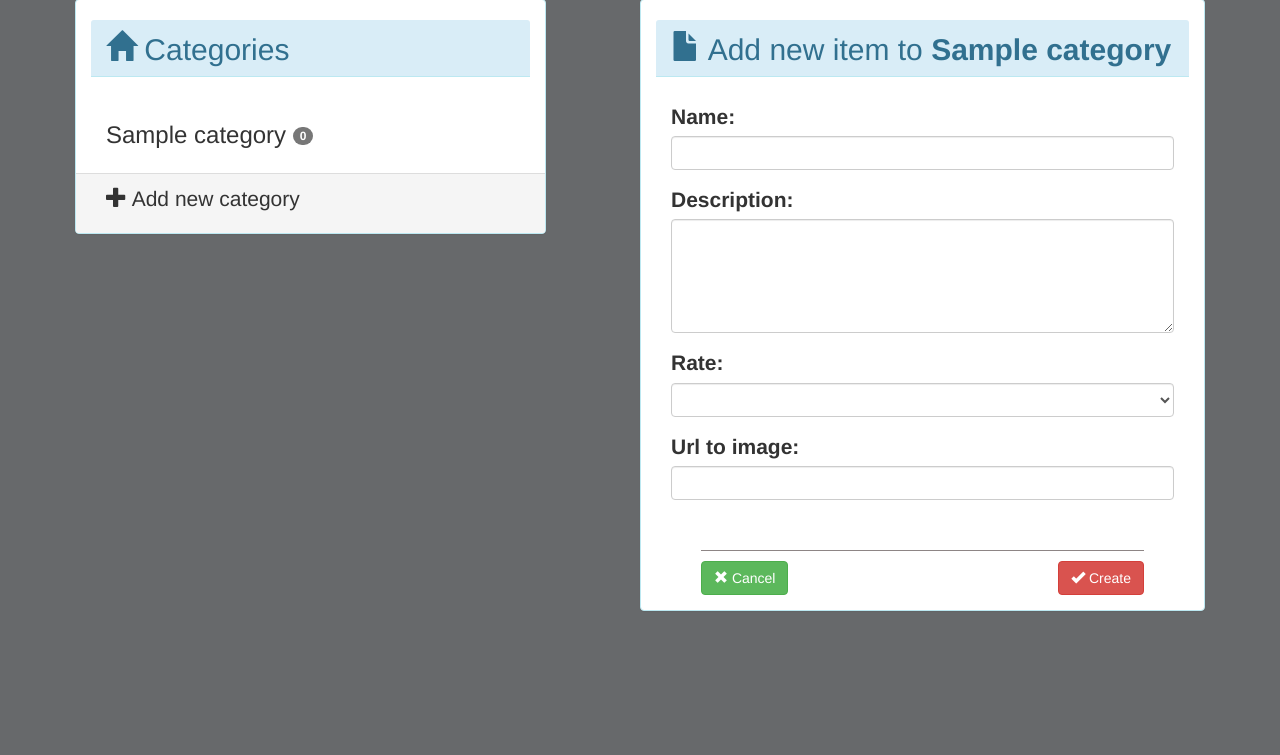
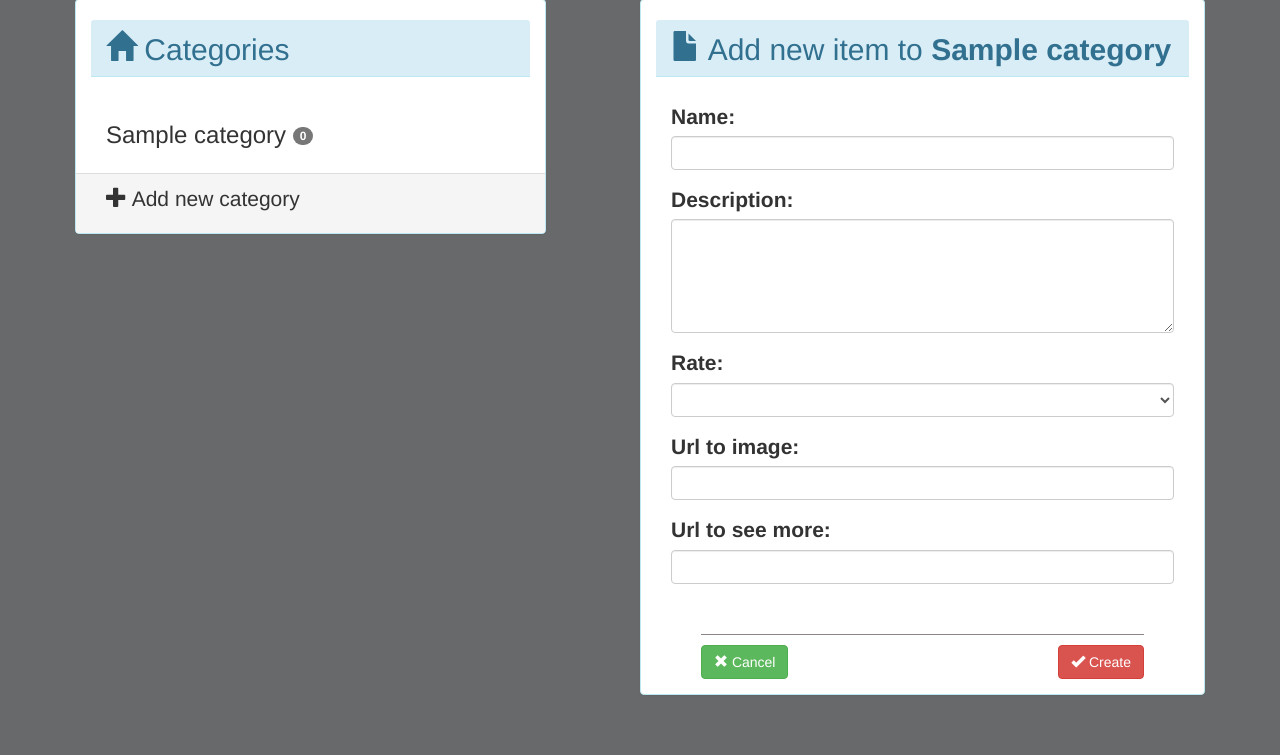
Before and after one commit to pmarki/catalog, a Flask app: a page that uses templates/newitem.html in a window 1280 px wide. Shown: the part 133-888 px from the top of the page. Before the commit the page ends 744 px from the top, so only its background shows below. Run offline with Flask 2, Linux system fonts and the light colour scheme; the visitor is signed in with stand-in values (Sample User, id 1); tables that the repository leaves empty hold one stand-in row (values such as "Sample post"); some libraries are stand-ins or nearby versions.

Commit message:
Added image url in frontend and backend

```diff
--- a/application.py
+++ b/application.py
@@ -358,7 +358,7 @@
 
         #delete or move items from this category
         if request.form['options'] == 'deleteItems':
-            session.query(Item).filter(Category.name == category_name).delete()
+            session.query(Item).filter(Item.category_name == category_name).delete()
         else:
             session.query(Item.category_name)\
               .filter_by(category_name = category_name)\
@@ -401,7 +401,8 @@
                             user_id = login_session['user_id'],
                             description = request.form['description'],
                             rate = request.form['rate'],
-                            url = request.form['url'])
+                            url = request.form['url'],
+                            url_image = request.form['url-image'])
             session.add(newItem)
             session.commit()
             flash("New item created")
@@ -450,6 +451,9 @@
             session.query(Item.description)\
                           .filter_by(category_name = category_name, name = item_name)\
                           .update({Item.url: request.form['url']})
+            session.query(Item.description)\
+                          .filter_by(category_name = category_name, name = item_name)\
+                          .update({Item.url_image: request.form['url-image']})
             session.query(Item.description)\
                           .filter_by(category_name = category_name, name = item_name)\
                           .update({Item.rate: request.form['rate']})
@@ -513,7 +517,6 @@
         category = {}
         category["description"] = cat.description
         items = []
-        user_alias = aliased(User)
         for it in session.query(Item, User).join(User, Item.user_id==User.id)\
             .filter(Item.category_name == cat.name)\
             .order_by(Item.name).all():
@@ -523,6 +526,7 @@
             item["id"] = it[0].id
             item["name"] = it[0].name
             item["description"] = it[0].description
+            item["url"] = it[0].url
             items.append(item)
 
         category["items"] = items
@@ -551,7 +555,7 @@
 
 
 
-                            ## Helper functions ##
+    ##### Helper functions #####
 
 def createUser(login_session):
     '''Create user form login_session and return user.id
--- a/database_setup.py
+++ b/database_setup.py
@@ -41,7 +41,8 @@
     id = Column( Integer, primary_key = True)
     description = Column( String(450) )
     rate = Column( Integer )
-    url = Column ( String(100) )
+    url = Column ( String )
+    url_image = Column ( String )
     category_name = Column(String, ForeignKey('categories.name'))
     category = relationship(Category)
     user_id = Column(Integer, ForeignKey('users.id'))
@@ -53,7 +54,8 @@
             'name' : self.name,
             'description': self.description,
             'id': self.id,
-            'category_name': self.category_name
+            'category_name': self.category_name,
+            'url': self.url
         }
 
 
--- a/templates/category.html
+++ b/templates/category.html
@@ -11,7 +11,7 @@
         		<small><span class="pull-right"><span class="glyphicon glyphicon-star" aria-hidden="true"></span> {{i.rate}}</span></small>
         	</h3>
         	<div class="item-content">
-        		<p class="pull-left"><a href="{{i.url}}"><img class="small-image" src="{{i.url}}"></a></p>
+        		<p class="pull-left"><a href="{{i.url}}"><img class="small-image" src="{{i.url_image}}"></a></p>
         		<p><small>{{i.description}}</small></p>
         	</div>
         	<div class="clearfix"></div>
--- a/templates/item.html
+++ b/templates/item.html
@@ -9,8 +9,8 @@
         	<span class="glyphicon glyphicon-menu-down" aria-hidden="true"></span> {{item.name}}
         	<small><span class="pull-right"><span class="glyphicon glyphicon-star" aria-hidden="true"></span> {{item.rate}}</span></small>
         </h3>
-        <p><small><img class="img-thumbnail img-responsive center-block" src="{{item.url}}"></small></p>
-        <p><small>{{item.description}}</small></p>
+        <p><small><img class="img-thumbnail img-responsive center-block" src="{{item.url_image}}"></small></p>
+        <p><small>{{item.description}}<a href="{{item.url}}"> <span class="glyphicon glyphicon-new-window" aria-hidden="true"></span></a></small></p>
 	</div>
 
 
--- a/templates/newitem.html
+++ b/templates/newitem.html
@@ -23,6 +23,10 @@
 			</div>
 			<div class="form-group">
 				<label for="url">Url to image:</label>
+				<input class="form-control" type='text' name='url-image'>
+			</div>
+			<div class="form-group">
+				<label for="url">Url to see more:</label>
 				<input class="form-control" type='text' name='url'>
 			</div>
 
```
Also changed, not shown: templates/edititem.html (+5 -2 lines).
